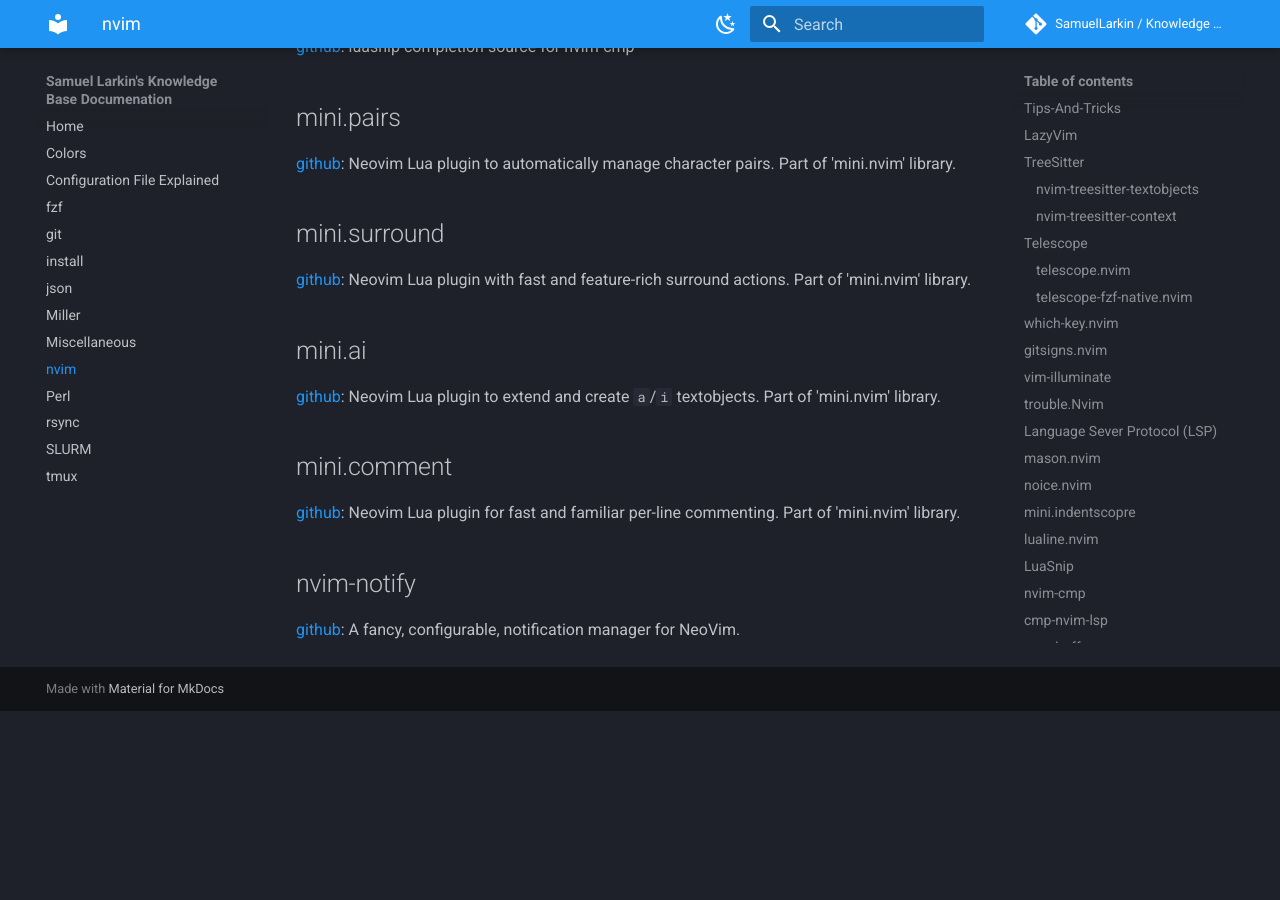
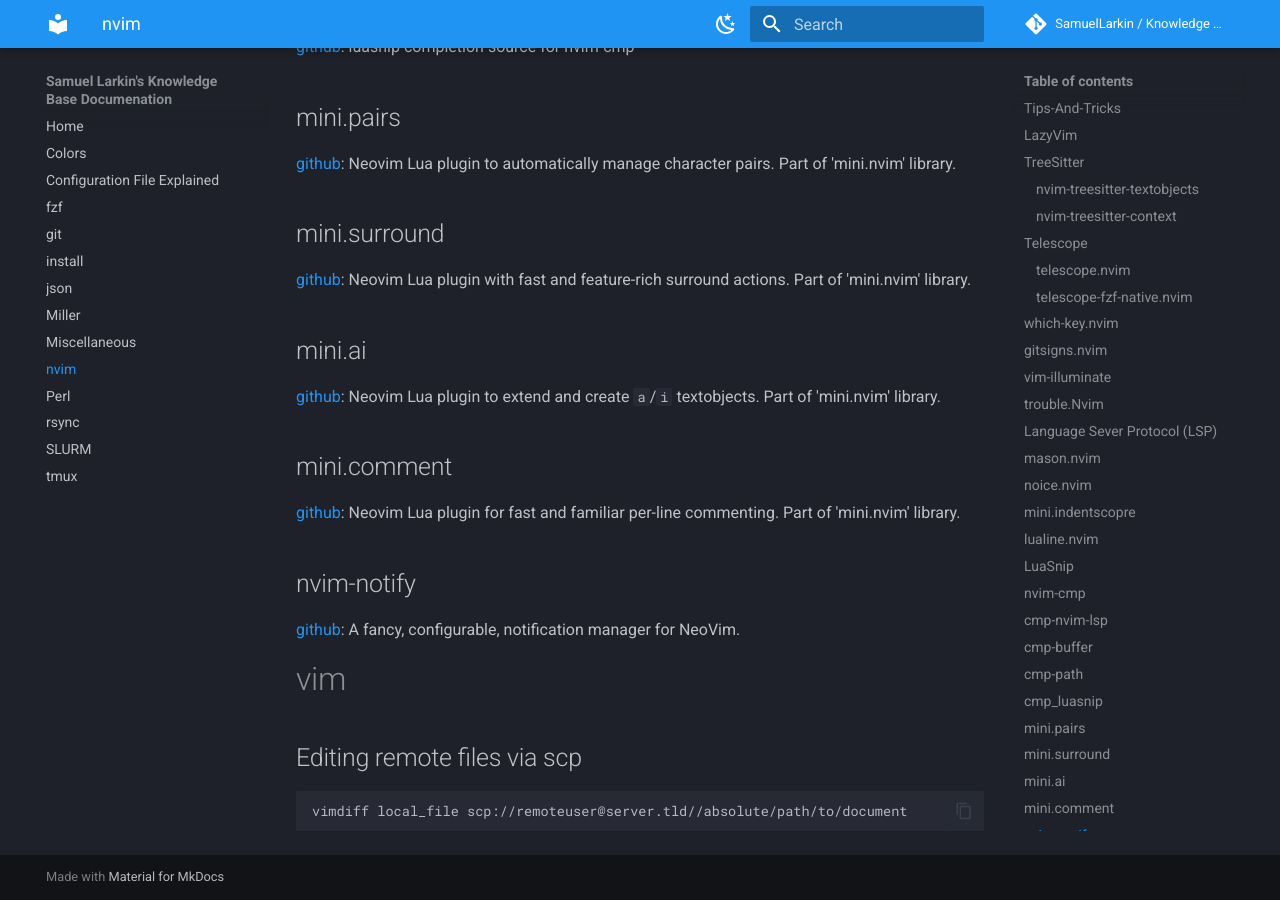
Before and after one commit to SamuelLarkin/kb, an MkDocs documentation site: the page built from docs/nvim.md, in a window 1280 px wide and 900 px high, scrolled down 4706 px. Built offline with MkDocs 1.6.1 and Material for MkDocs 9.7.7, drawn with Linux system fonts in a browser that asks for light colours; comment, search, counter and statistics services are not loaded; the version menu is left out; before the commit the page ends 5417 px from its top, so only the background shows below that.

Commit message:
doc: how to edit a remote file with vim & scp

````diff
--- a/docs/nvim.md
+++ b/docs/nvim.md
@@ -200,3 +200,11 @@
 
 [github](https://github.com/rcarriga/nvim-notify):
 A fancy, configurable, notification manager for NeoVim.
+
+# vim
+
+## Editing remote files via scp
+
+```sh
+vimdiff local_file scp://remoteuser@server.tld//absolute/path/to/document
+```
````
